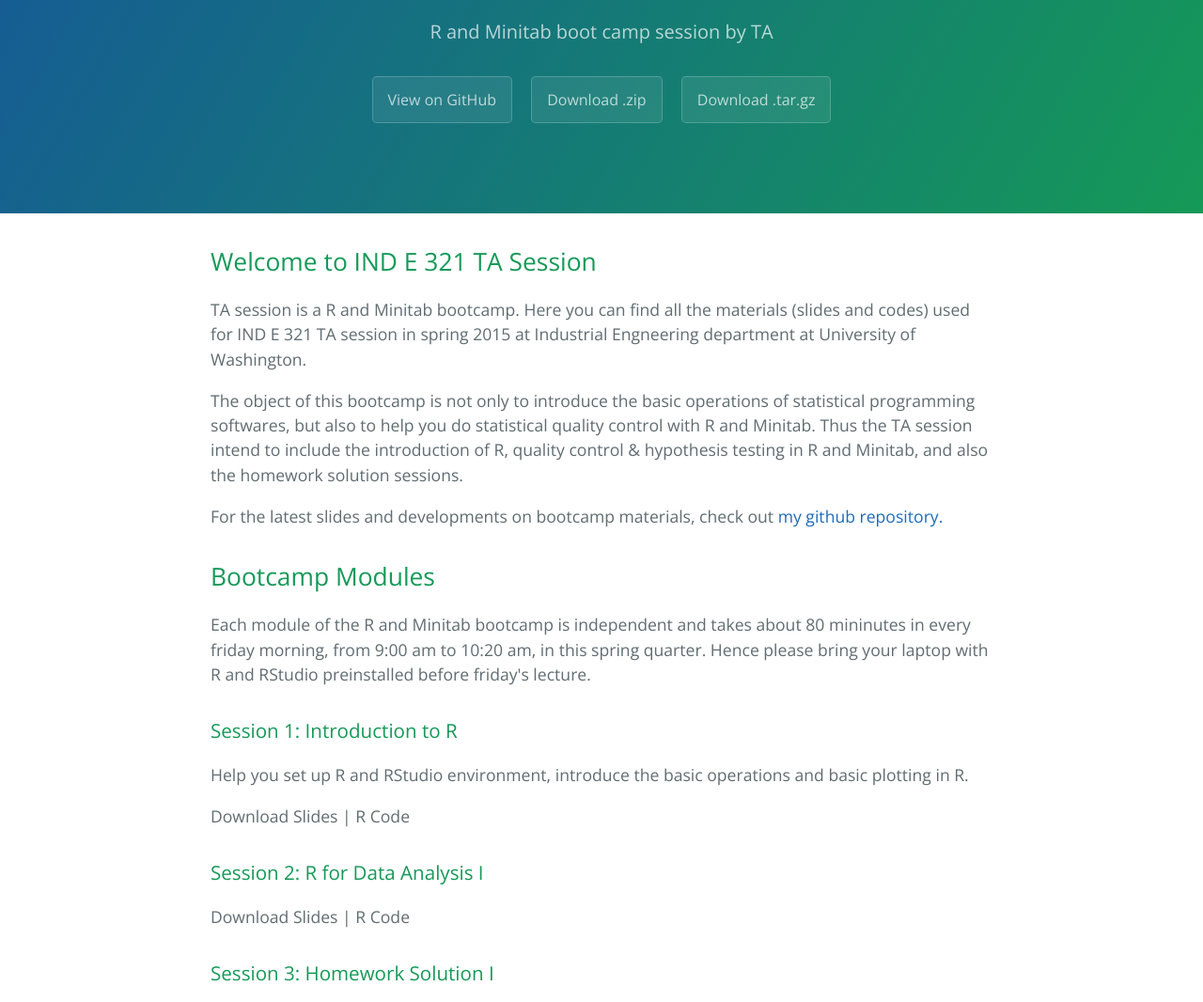
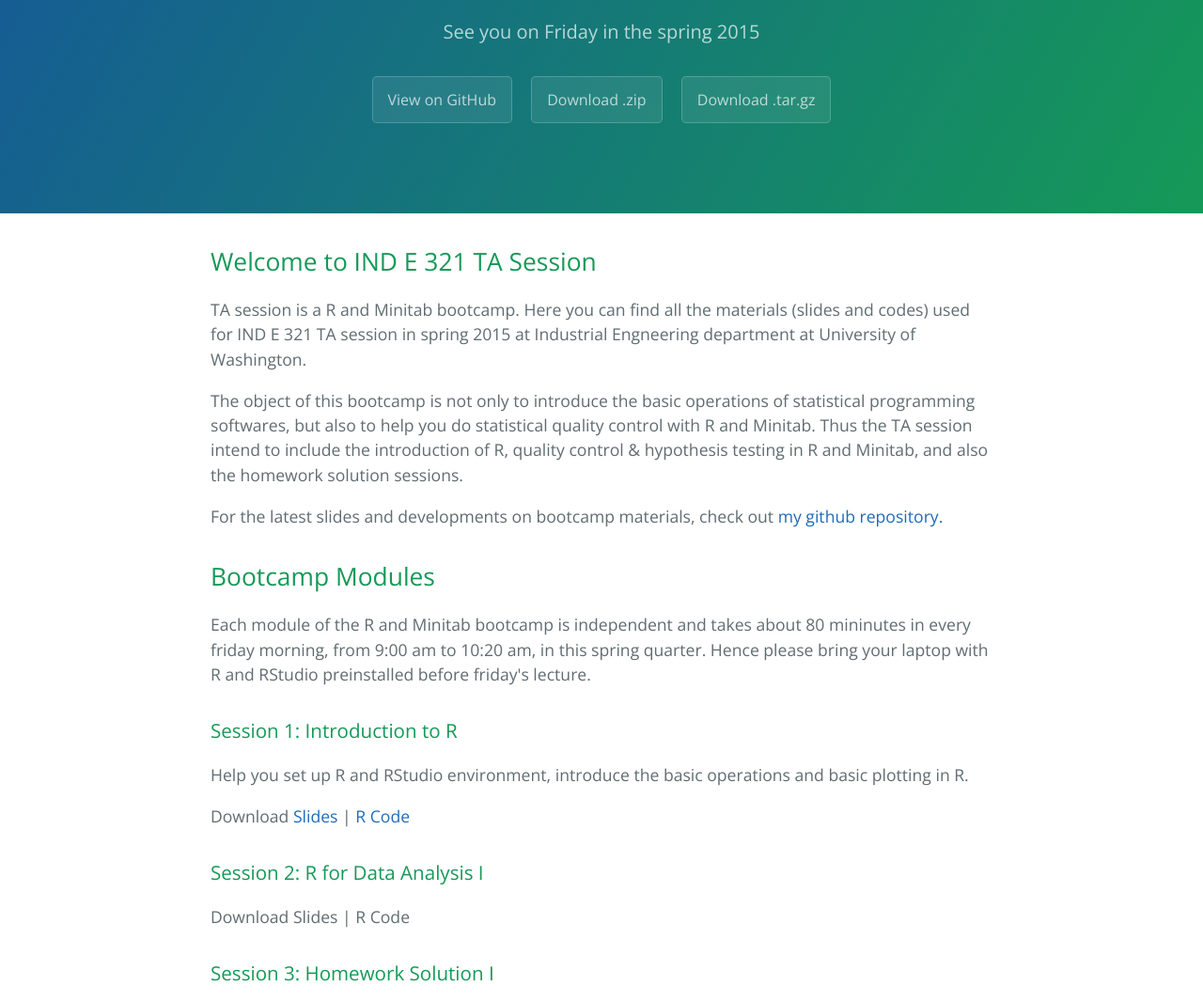
Before and after one commit to jyfeather/INDE321_TA, a plain HTML site: page index.html in a window 1280 px wide. Shown: the part 234-1300 px from the top of the page at 94% size. Drawn offline with nearby package versions, Linux system fonts and the light colour scheme.

Commit message:
04032015

```diff
--- a/index.html
+++ b/index.html
@@ -12,7 +12,7 @@
   <body>
     <section class="page-header">
       <h1 class="project-name">R and Minitab Boot Camp Session for IND E 321</h1>
-      <h2 class="project-tagline">R and Minitab boot camp session by TA</h2>
+      <h2 class="project-tagline">See you on Friday in the spring 2015</h2>
       <a href="https://github.com/jyfeather/INDE321_TA" class="btn">View on GitHub</a>
       <a href="https://github.com/jyfeather/INDE321_TA/zipball/master" class="btn">Download .zip</a>
       <a href="https://github.com/jyfeather/INDE321_TA/tarball/master" class="btn">Download .tar.gz</a>
@@ -35,7 +35,7 @@
 
 <h3><a id="modules" class="anchor" href="#modules" aria-hidden="true"></a>Session 1: Introduction to R</h3>
 <p>Help you set up R and RStudio environment, introduce the basic operations and basic plotting in R.</p>
-<p>Download Slides | R Code</p>
+<p>Download <a href="https://github.com/jyfeather/INDE321_TA/blob/master/slides/S1_IntroR_0403.pptx">Slides</a> | <a href="https://github.com/jyfeather/INDE321_TA/blob/master/codes/S1_IntroR_0403.R">R Code</a></p>
 <h3><a id="modules" class="anchor" href="#modules" aria-hidden="true"></a>Session 2: R for Data Analysis I</h3>
 <p>Download Slides | R Code</p>
 <h3><a id="modules" class="anchor" href="#modules" aria-hidden="true"></a>Session 3: Homework Solution I</h3>
```
